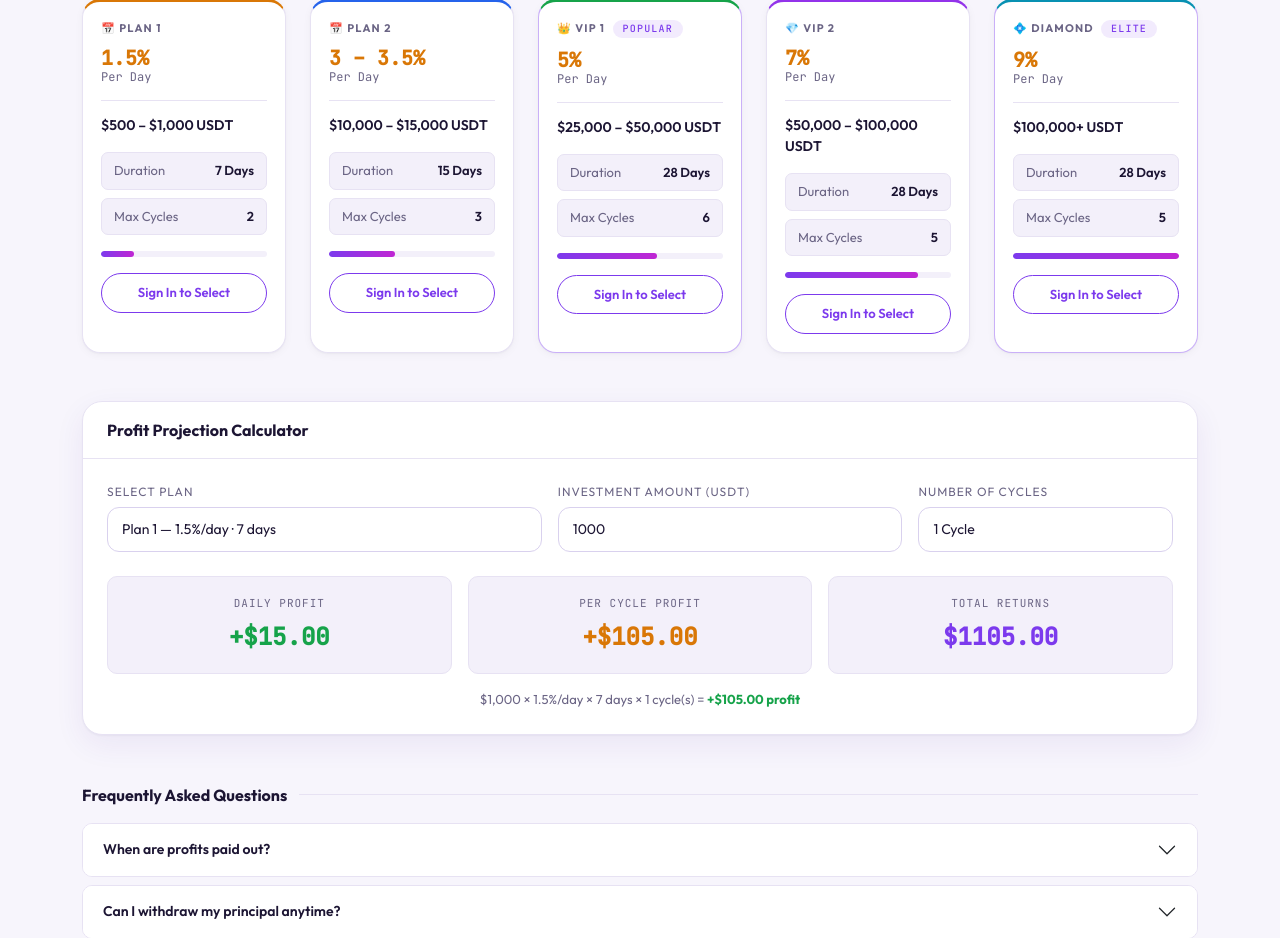
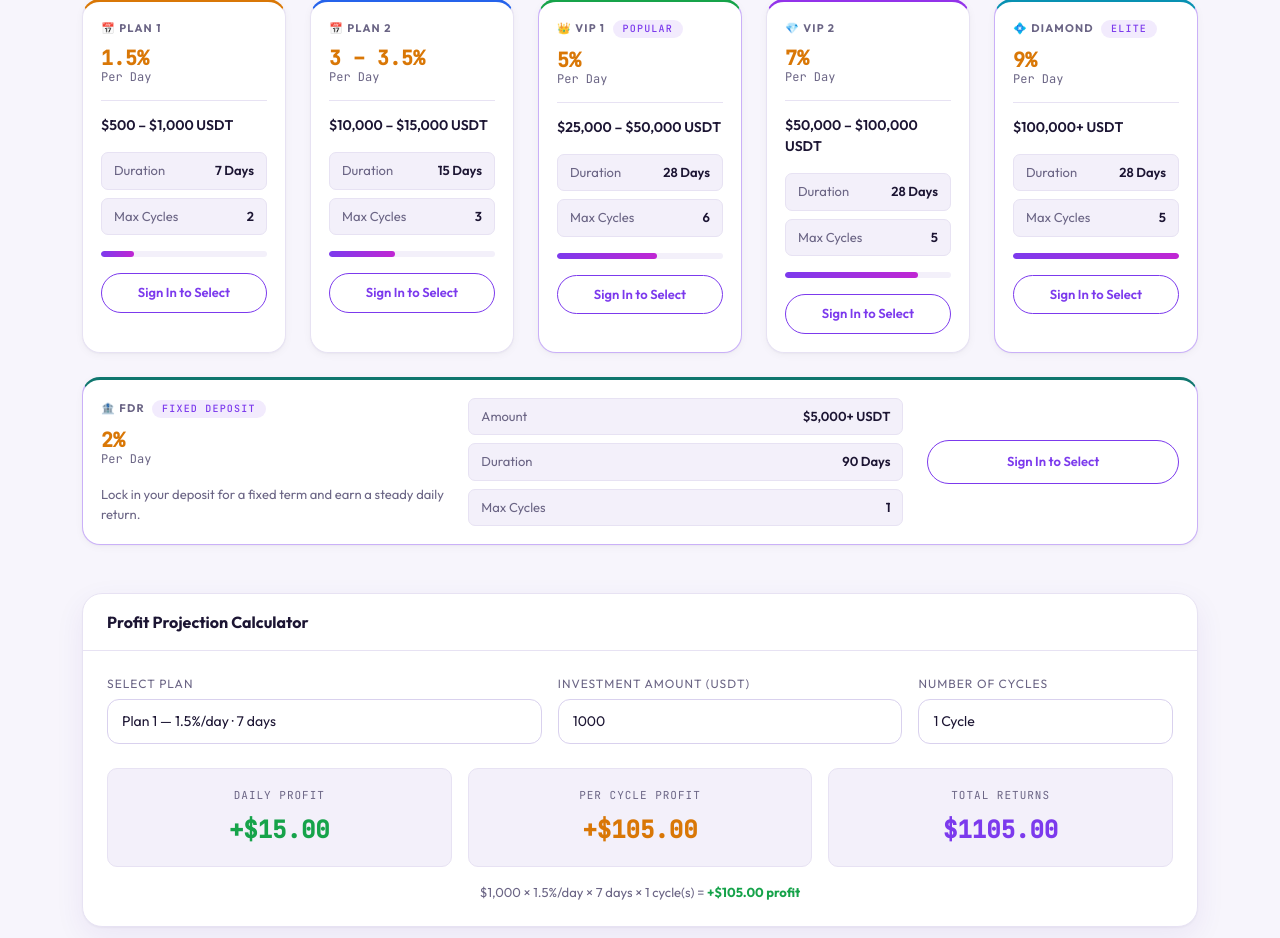
Before and after one commit to itsumrat/fundsexa, a Laravel app: page /plans in a window 1280 px wide. Shown: the part 427-1365 px from the top of the page. Run offline with Laravel 12, Linux system fonts and the light colour scheme; data comes from the database, SQL or seed files in the repository; parts of the project's set-up code (start-up, migrations or seed data) failed here and were passed over.

Commit message:
Add FDR plan shown in its own row below the regular plans
Co-Authored-By: Claude Opus 5.5 <noreply@anthropic.com>
Claude-Session: https://claude.ai/code/session_01BeQr18o8mf4vq6G7nJf7i3

```diff
--- a/app/Console/Commands/CalculateDailyProfit.php
+++ b/app/Console/Commands/CalculateDailyProfit.php
@@ -54,6 +54,10 @@ class CalculateDailyProfit extends Command
     private function getRate(float $balance): ?float
     {
         foreach (PlanSetting::config() as $plan) {
+            // FDR is a separate fixed-deposit product, not a balance tier
+            if ($plan['key'] === 'FDR') {
+                continue;
+            }
             if ($balance >= $plan['min'] && ($plan['max'] === null || $balance <= $plan['max'])) {
                 return $plan['rate_min'] / 100;
             }
--- a/app/Models/Investment.php
+++ b/app/Models/Investment.php
@@ -54,6 +54,7 @@ class Investment extends Model
     public function planBadgeColor(): string
     {
         return match(true) {
+            str_contains($this->plan_name, 'FDR') => '#0f766e',
             str_contains($this->plan_name, 'Diamond') => '#0891b2',
             str_contains($this->plan_name, 'VIP 2') => '#f59e0b',
             str_contains($this->plan_name, 'VIP 1') => '#a78bfa',
--- a/resources/views/plans.blade.php
+++ b/resources/views/plans.blade.php
@@ -56,10 +56,13 @@
 <!-- Plan Cards (managed in Admin → Plan Settings) -->
 @php
   $planList  = \App\Models\PlanSetting::where('is_active', true)->orderBy('level')->get();
-  $planCount = max(1, $planList->count());
+  // FDR is shown in its own full-width row below the regular plans
+  $fdrPlan   = $planList->firstWhere('plan_key', 'FDR');
+  $gridPlans = $planList->reject(fn ($p) => $p->plan_key === 'FDR')->values();
+  $planCount = max(1, $gridPlans->count());
 @endphp
-  <div class="row g-4 mb-5">
-    @forelse($planList as $i => $p)
+  <div class="row g-4 {{ $fdrPlan ? 'mb-4' : 'mb-5' }}">
+    @forelse($gridPlans as $i => $p)
     <div class="col-sm-6 {{ $planCount >= 5 ? 'col-lg-4 col-xl' : 'col-lg-' . ($planCount >= 4 ? 3 : 12 / $planCount) }}">
       <div class="plan-card {{ $p->badge ? 'featured' : '' }}" style="border-top:3px solid {{ $p->color }};">
         <div class="plan-tier">{{ $p->icon }} {{ $p->name }}@if($p->badge) <span class="badge bg-primary-soft ms-1">{{ $p->badge }}</span>@endif</div>
@@ -93,9 +96,60 @@
       </div>
     </div>
     @empty
+    @unless($fdrPlan)
     <div class="col-12 text-center text-muted py-5">No plans are available right now.</div>
+    @endunless
     @endforelse
   </div>
+
+  @if($fdrPlan)
+  @php $p = $fdrPlan; @endphp
+  <!-- FDR plan (full-width row) -->
+  <div class="row mb-5">
+    <div class="col-12">
+      <div class="plan-card {{ $p->badge ? 'featured' : '' }}" style="border-top:3px solid {{ $p->color }};">
+        <div class="row g-4 align-items-center">
+          <div class="col-lg-4">
+            <div class="plan-tier">{{ $p->icon }} {{ $p->name }}@if($p->badge) <span class="badge bg-primary-soft ms-1">{{ $p->badge }}</span>@endif</div>
+            <div class="plan-rate">{{ $p->rateLabel() }}</div>
+            <div class="plan-period">Per Day</div>
+            @if($p->description)
+            <p class="text-muted mt-3 mb-0" style="font-size:13px;line-height:1.55;">{{ $p->description }}</p>
+            @endif
+          </div>
+          <div class="col-lg-5">
+            <div class="d-flex flex-column gap-2">
+              <div class="d-flex justify-content-between align-items-center" style="background:var(--surface2);border:1px solid var(--border);border-radius:7px;padding:8px 12px;font-size:13px;">
+                <span class="text-muted">Amount</span>
+                <span style="font-weight:600;">{{ $p->rangeLabel() }} USDT</span>
+              </div>
+              <div class="d-flex justify-content-between align-items-center" style="background:var(--surface2);border:1px solid var(--border);border-radius:7px;padding:8px 12px;font-size:13px;">
+                <span class="text-muted">Duration</span>
+                <span style="font-weight:600;">{{ $p->duration_days }} {{ \Illuminate\Support\Str::plural('Day', $p->duration_days) }}</span>
+              </div>
+              <div class="d-flex justify-content-between align-items-center" style="background:var(--surface2);border:1px solid var(--border);border-radius:7px;padding:8px 12px;font-size:13px;">
+                <span class="text-muted">Max Cycles</span>
+                <span style="font-weight:600;">{{ $p->max_cycles }}</span>
+              </div>
+            </div>
+          </div>
+          <div class="col-lg-3">
+            @auth
+            <button class="btn btn-primary w-100" style="font-size:13px;padding:11px;"
+              onclick='openPlanRequest(@json($p->plan_key), @json($p->name), {{ $p->min_amount }}, {{ $p->max_amount ?? "null" }}, {{ $p->rate_min }}, {{ $p->duration_days }}, {{ $p->max_cycles }})'>
+              Select {{ $p->name }}
+            </button>
+            @else
+            <a href="{{ route('login') }}" class="btn btn-outline-primary w-100" style="font-size:13px;padding:11px;">
+              Sign In to Select
+            </a>
+            @endauth
+          </div>
+        </div>
+      </div>
+    </div>
+  </div>
+  @endif
 
   <!-- Profit Projection -->
   <div class="card mb-4">
```
Also changed, not shown: database/migrations/2024_01_13_000001_add_fdr_plan_to_plan_settings.php (added).
